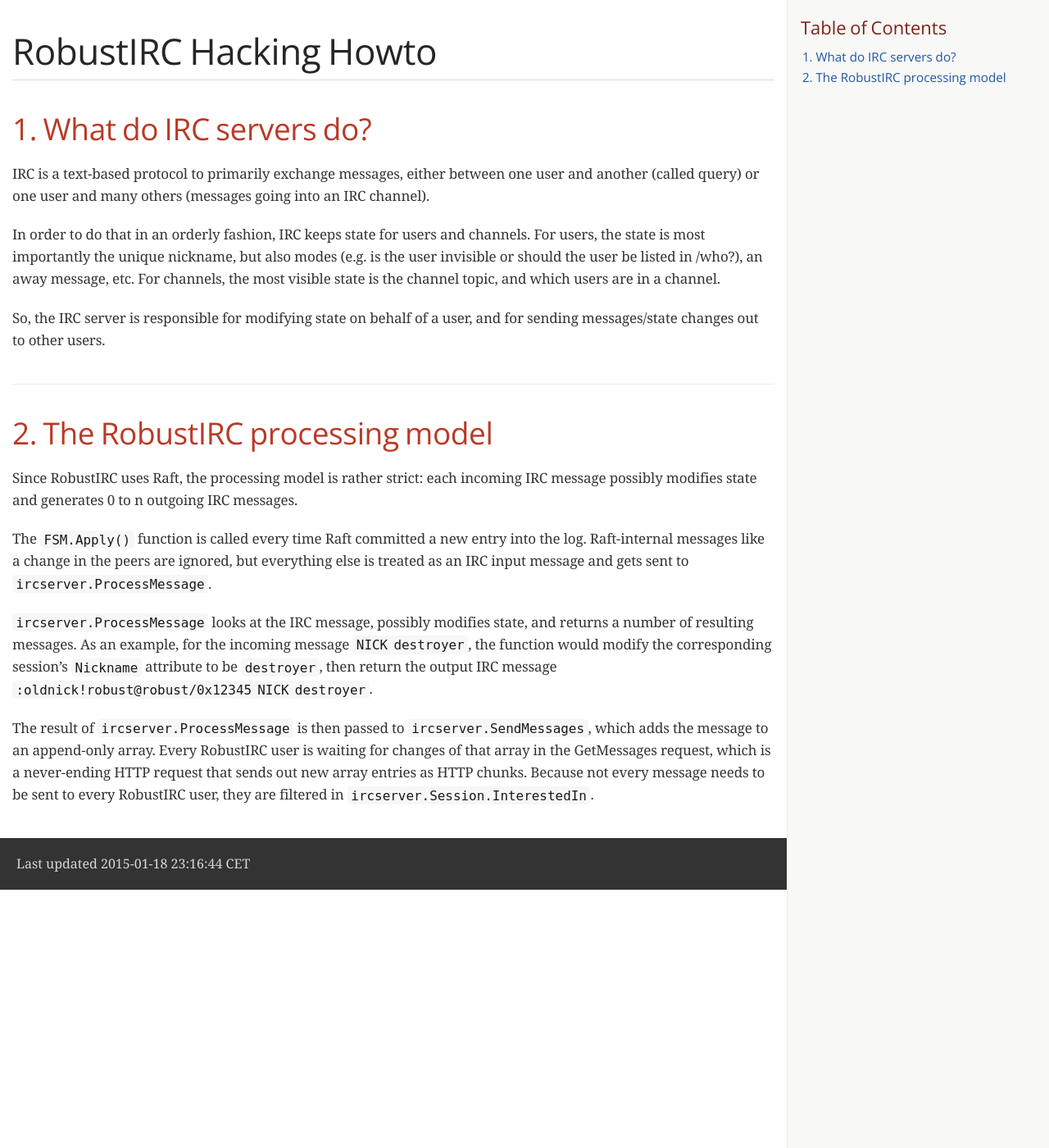
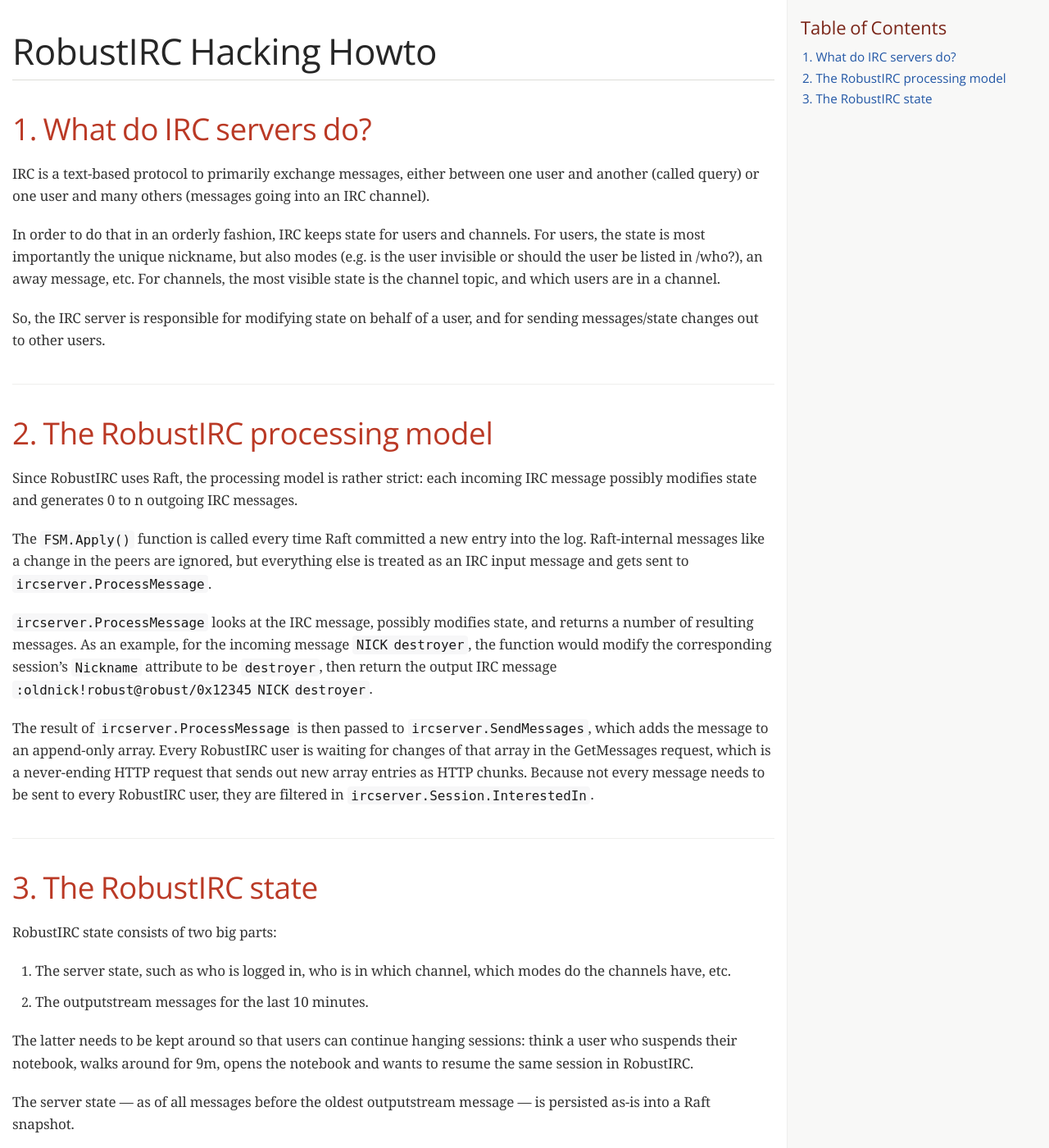
Before and after one commit to robustirc/robustirc.github.io, a Jekyll site: the page docs/hacking-howto.html, which Jekyll copies as it is, in a window 1280 px wide and 1400 px high. Shown: the whole window at 82% size. Built offline with Jekyll 4.4.1, drawn with Linux system fonts in a browser that asks for light colours; some web fonts are replaced; Markdown is read by kramdown in place of the engine named in the settings; some of the changed text lies outside the part shown.

Commit message:
hacking-howto: describe Raft state = RobustIRC state + outputstream
fixes https://github.com/robustirc/robustirc/issues/153

```diff
--- a/docs/hacking-howto.html
+++ b/docs/hacking-howto.html
@@ -4,13 +4,13 @@
 <meta charset="UTF-8">
 <!--[if IE]><meta http-equiv="X-UA-Compatible" content="IE=edge"><![endif]-->
 <meta name="viewport" content="width=device-width, initial-scale=1.0">
-<meta name="generator" content="Asciidoctor 1.5.2">
+<meta name="generator" content="Asciidoctor 1.5.4">
 <title>RobustIRC Hacking Howto</title>
-<link rel="stylesheet" href="https://fonts.googleapis.com/css?family=Open+Sans:300,300italic,400,400italic,600,600italic%7CNoto+Serif:400,400italic,700,700italic%7CDroid+Sans+Mono:400">
+<link rel="stylesheet" href="https://fonts.googleapis.com/css?family=Open+Sans:300,300italic,400,400italic,600,600italic%7CNoto+Serif:400,400italic,700,700italic%7CDroid+Sans+Mono:400,700">
 <style>
 /* Asciidoctor default stylesheet | MIT License | http://asciidoctor.org */
-/* Remove the comments around the @import statement below when using this as a custom stylesheet */
-/*@import "https://fonts.googleapis.com/css?family=Open+Sans:300,300italic,400,400italic,600,600italic%7CNoto+Serif:400,400italic,700,700italic%7CDroid+Sans+Mono:400";*/
+/* Remove comment around @import statement below when using as a custom stylesheet */
+/*@import "https://fonts.googleapis.com/css?family=Open+Sans:300,300italic,400,400italic,600,600italic%7CNoto+Serif:400,400italic,700,700italic%7CDroid+Sans+Mono:400,700";*/
 article,aside,details,figcaption,figure,footer,header,hgroup,main,nav,section,summary{display:block}
 audio,canvas,video{display:inline-block}
 audio:not([controls]){display:none;height:0}
@@ -57,7 +57,6 @@
 img,object,embed{max-width:100%;height:auto}
 object,embed{height:100%}
 img{-ms-interpolation-mode:bicubic}
-#map_canvas img,#map_canvas embed,#map_canvas object,.map_canvas img,.map_canvas embed,.map_canvas object{max-width:none!important}
 .left{float:left!important}
 .right{float:right!important}
 .text-left{text-align:left!important}
@@ -65,10 +64,12 @@
 .text-center{text-align:center!important}
 .text-justify{text-align:justify!important}
 .hide{display:none}
-.antialiased,body{-webkit-font-smoothing:antialiased}
-img{display:inline-block;vertical-align:middle}
+body{-webkit-font-smoothing:antialiased}
+img,object,svg{display:inline-block;vertical-align:middle}
 textarea{height:auto;min-height:50px}
 select{width:100%}
+.center{margin-left:auto;margin-right:auto}
+.spread{width:100%}
 p.lead,.paragraph.lead>p,#preamble>.sectionbody>.paragraph:first-of-type p{font-size:1.21875em;line-height:1.6}
 .subheader,.admonitionblock td.content>.title,.audioblock>.title,.exampleblock>.title,.imageblock>.title,.listingblock>.title,.literalblock>.title,.stemblock>.title,.openblock>.title,.paragraph>.title,.quoteblock>.title,table.tableblock>.title,.verseblock>.title,.videoblock>.title,.dlist>.title,.olist>.title,.ulist>.title,.qlist>.title,.hdlist>.title{line-height:1.45;color:#7a2518;font-weight:400;margin-top:0;margin-bottom:.25em}
 div,dl,dt,dd,ul,ol,li,h1,h2,h3,#toctitle,.sidebarblock>.content>.title,h4,h5,h6,pre,form,p,blockquote,th,td{margin:0;padding:0;direction:ltr}
@@ -111,12 +112,14 @@
 h1{font-size:2.75em}
 h2{font-size:2.3125em}
 h3,#toctitle,.sidebarblock>.content>.title{font-size:1.6875em}
-h4{font-size:1.4375em}}table{background:#fff;margin-bottom:1.25em;border:solid 1px #dedede}
+h4{font-size:1.4375em}}
+table{background:#fff;margin-bottom:1.25em;border:solid 1px #dedede}
 table thead,table tfoot{background:#f7f8f7;font-weight:bold}
 table thead tr th,table thead tr td,table tfoot tr th,table tfoot tr td{padding:.5em .625em .625em;font-size:inherit;color:rgba(0,0,0,.8);text-align:left}
 table tr th,table tr td{padding:.5625em .625em;font-size:inherit;color:rgba(0,0,0,.8)}
 table tr.even,table tr.alt,table tr:nth-of-type(even){background:#f8f8f7}
 table thead tr th,table tfoot tr th,table tbody tr td,table tr td,table tfoot tr td{display:table-cell;line-height:1.6}
+body{tab-size:4}
 h1,h2,h3,#toctitle,.sidebarblock>.content>.title,h4,h5,h6{line-height:1.2;word-spacing:-.05em}
 h1 strong,h2 strong,h3 strong,#toctitle strong,.sidebarblock>.content>.title strong,h4 strong,h5 strong,h6 strong{font-weight:400}
 .clearfix:before,.clearfix:after,.float-group:before,.float-group:after{content:" ";display:table}
@@ -124,7 +127,7 @@
 *:not(pre)>code{font-size:.9375em;font-style:normal!important;letter-spacing:0;padding:.1em .5ex;word-spacing:-.15em;background-color:#f7f7f8;-webkit-border-radius:4px;border-radius:4px;line-height:1.45;text-rendering:optimizeSpeed}
 pre,pre>code{line-height:1.45;color:rgba(0,0,0,.9);font-family:"Droid Sans Mono","DejaVu Sans Mono",monospace;font-weight:400;text-rendering:optimizeSpeed}
 .keyseq{color:rgba(51,51,51,.8)}
-kbd{display:inline-block;color:rgba(0,0,0,.8);font-size:.75em;line-height:1.4;background-color:#f7f7f7;border:1px solid #ccc;-webkit-border-radius:3px;border-radius:3px;-webkit-box-shadow:0 1px 0 rgba(0,0,0,.2),0 0 0 .1em white inset;box-shadow:0 1px 0 rgba(0,0,0,.2),0 0 0 .1em #fff inset;margin:-.15em .15em 0 .15em;padding:.2em .6em .2em .5em;vertical-align:middle;white-space:nowrap}
+kbd{font-family:"Droid Sans Mono","DejaVu Sans Mono",monospace;display:inline-block;color:rgba(0,0,0,.8);font-size:.65em;line-height:1.45;background-color:#f7f7f7;border:1px solid #ccc;-webkit-border-radius:3px;border-radius:3px;-webkit-box-shadow:0 1px 0 rgba(0,0,0,.2),0 0 0 .1em white inset;box-shadow:0 1px 0 rgba(0,0,0,.2),0 0 0 .1em #fff inset;margin:0 .15em;padding:.2em .5em;vertical-align:middle;position:relative;top:-.1em;white-space:nowrap}
 .keyseq kbd:first-child{margin-left:0}
 .keyseq kbd:last-child{margin-right:0}
 .menuseq,.menu{color:rgba(0,0,0,.8)}
@@ -155,29 +158,33 @@
 #toc ul.sectlevel0>li>a{font-style:italic}
 #toc ul.sectlevel0 ul.sectlevel1{margin:.5em 0}
 #toc ul{font-family:"Open Sans","DejaVu Sans",sans-serif;list-style-type:none}
+#toc li{line-height:1.3334;margin-top:.3334em}
 #toc a{text-decoration:none}
 #toc a:active{text-decoration:underline}
 #toctitle{color:#7a2518;font-size:1.2em}
 @media only screen and (min-width:768px){#toctitle{font-size:1.375em}
 body.toc2{padding-left:15em;padding-right:0}
 #toc.toc2{margin-top:0!important;background-color:#f8f8f7;position:fixed;width:15em;left:0;top:0;border-right:1px solid #efefed;border-top-width:0!important;border-bottom-width:0!important;z-index:1000;padding:1.25em 1em;height:100%;overflow:auto}
-#toc.toc2 #toctitle{margin-top:0;font-size:1.2em}
+#toc.toc2 #toctitle{margin-top:0;margin-bottom:.8rem;font-size:1.2em}
 #toc.toc2>ul{font-size:.9em;margin-bottom:0}
 #toc.toc2 ul ul{margin-left:0;padding-left:1em}
 #toc.toc2 ul.sectlevel0 ul.sectlevel1{padding-left:0;margin-top:.5em;margin-bottom:.5em}
 body.toc2.toc-right{padding-left:0;padding-right:15em}
-body.toc2.toc-right #toc.toc2{border-right-width:0;border-left:1px solid #efefed;left:auto;right:0}}@media only screen and (min-width:1280px){body.toc2{padding-left:20em;padding-right:0}
+body.toc2.toc-right #toc.toc2{border-right-width:0;border-left:1px solid #efefed;left:auto;right:0}}
+@media only screen and (min-width:1280px){body.toc2{padding-left:20em;padding-right:0}
 #toc.toc2{width:20em}
 #toc.toc2 #toctitle{font-size:1.375em}
 #toc.toc2>ul{font-size:.95em}
 #toc.toc2 ul ul{padding-left:1.25em}
-body.toc2.toc-right{padding-left:0;padding-right:20em}}#content #toc{border-style:solid;border-width:1px;border-color:#e0e0dc;margin-bottom:1.25em;padding:1.25em;background:#f8f8f7;-webkit-border-radius:4px;border-radius:4px}
+body.toc2.toc-right{padding-left:0;padding-right:20em}}
+#content #toc{border-style:solid;border-width:1px;border-color:#e0e0dc;margin-bottom:1.25em;padding:1.25em;background:#f8f8f7;-webkit-border-radius:4px;border-radius:4px}
 #content #toc>:first-child{margin-top:0}
 #content #toc>:last-child{margin-bottom:0}
 #footer{max-width:100%;background-color:rgba(0,0,0,.8);padding:1.25em}
 #footer-text{color:rgba(255,255,255,.8);line-height:1.44}
 .sect1{padding-bottom:.625em}
-@media only screen and (min-width:768px){.sect1{padding-bottom:1.25em}}.sect1+.sect1{border-top:1px solid #efefed}
+@media only screen and (min-width:768px){.sect1{padding-bottom:1.25em}}
+.sect1+.sect1{border-top:1px solid #efefed}
 #content h1>a.anchor,h2>a.anchor,h3>a.anchor,#toctitle>a.anchor,.sidebarblock>.content>.title>a.anchor,h4>a.anchor,h5>a.anchor,h6>a.anchor{position:absolute;z-index:1001;width:1.5ex;margin-left:-1.5ex;display:block;text-decoration:none!important;visibility:hidden;text-align:center;font-weight:400}
 #content h1>a.anchor:before,h2>a.anchor:before,h3>a.anchor:before,#toctitle>a.anchor:before,.sidebarblock>.content>.title>a.anchor:before,h4>a.anchor:before,h5>a.anchor:before,h6>a.anchor:before{content:"\00A7";font-size:.85em;display:block;padding-top:.1em}
 #content h1:hover>a.anchor,#content h1>a.anchor:hover,h2:hover>a.anchor,h2>a.anchor:hover,h3:hover>a.anchor,#toctitle:hover>a.anchor,.sidebarblock>.content>.title:hover>a.anchor,h3>a.anchor:hover,#toctitle>a.anchor:hover,.sidebarblock>.content>.title>a.anchor:hover,h4:hover>a.anchor,h4>a.anchor:hover,h5:hover>a.anchor,h5>a.anchor:hover,h6:hover>a.anchor,h6>a.anchor:hover{visibility:visible}
@@ -206,7 +213,9 @@
 .sidebarblock .literalblock pre,.sidebarblock .listingblock pre:not(.highlight),.sidebarblock .listingblock pre[class="highlight"],.sidebarblock .listingblock pre[class^="highlight "],.sidebarblock .listingblock pre.CodeRay,.sidebarblock .listingblock pre.prettyprint{background:#f2f1f1}
 .literalblock pre,.literalblock pre[class],.listingblock pre,.listingblock pre[class]{-webkit-border-radius:4px;border-radius:4px;word-wrap:break-word;padding:1em;font-size:.8125em}
 .literalblock pre.nowrap,.literalblock pre[class].nowrap,.listingblock pre.nowrap,.listingblock pre[class].nowrap{overflow-x:auto;white-space:pre;word-wrap:normal}
-@media only screen and (min-width:768px){.literalblock pre,.literalblock pre[class],.listingblock pre,.listingblock pre[class]{font-size:.90625em}}@media only screen and (min-width:1280px){.literalblock pre,.literalblock pre[class],.listingblock pre,.listingblock pre[class]{font-size:1em}}.literalblock.output pre{color:#f7f7f8;background-color:rgba(0,0,0,.9)}
+@media only screen and (min-width:768px){.literalblock pre,.literalblock pre[class],.listingblock pre,.listingblock pre[class]{font-size:.90625em}}
+@media only screen and (min-width:1280px){.literalblock pre,.literalblock pre[class],.listingblock pre,.listingblock pre[class]{font-size:1em}}
+.literalblock.output pre{color:#f7f7f8;background-color:rgba(0,0,0,.9)}
 .listingblock pre.highlightjs{padding:0}
 .listingblock pre.highlightjs>code{padding:1em;-webkit-border-radius:4px;border-radius:4px}
 .listingblock pre.prettyprint{border-width:0}
@@ -216,7 +225,7 @@
 .listingblock.terminal pre .command:before{content:attr(data-prompt);padding-right:.5em;color:#999}
 .listingblock.terminal pre .command:not([data-prompt]):before{content:"$"}
 table.pyhltable{border-collapse:separate;border:0;margin-bottom:0;background:none}
-table.pyhltable td{vertical-align:top;padding-top:0;padding-bottom:0}
+table.pyhltable td{vertical-align:top;padding-top:0;padding-bottom:0;line-height:1.45}
 table.pyhltable td.code{padding-left:.75em;padding-right:0}
 pre.pygments .lineno,table.pyhltable td:not(.code){color:#999;padding-left:0;padding-right:.5em;border-right:1px solid #ddddd8}
 pre.pygments .lineno{display:inline-block;margin-right:.25em}
@@ -237,13 +246,12 @@
 .verseblock .attribution{margin-top:1.25rem;margin-left:.5ex}
 .quoteblock .attribution,.verseblock .attribution{font-size:.9375em;line-height:1.45;font-style:italic}
 .quoteblock .attribution br,.verseblock .attribution br{display:none}
-.quoteblock .attribution cite,.verseblock .attribution cite{display:block;letter-spacing:-.05em;color:rgba(0,0,0,.6)}
+.quoteblock .attribution cite,.verseblock .attribution cite{display:block;letter-spacing:-.025em;color:rgba(0,0,0,.6)}
 .quoteblock.abstract{margin:0 0 1.25em 0;display:block}
 .quoteblock.abstract blockquote,.quoteblock.abstract blockquote p{text-align:left;word-spacing:0}
 .quoteblock.abstract blockquote:before,.quoteblock.abstract blockquote p:first-of-type:before{display:none}
 table.tableblock{max-width:100%;border-collapse:separate}
 table.tableblock td>.paragraph:last-child p>p:last-child,table.tableblock th>p:last-child,table.tableblock td>p:last-child{margin-bottom:0}
-table.spread{width:100%}
 table.tableblock,th.tableblock,td.tableblock{border:0 solid #dedede}
 table.grid-all th.tableblock,table.grid-all td.tableblock{border-width:0 1px 1px 0}
 table.grid-all tfoot>tr>th.tableblock,table.grid-all tfoot>tr>td.tableblock{border-width:1px 1px 0 0}
@@ -289,8 +297,8 @@
 ol.lowergreek{list-style-type:lower-greek}
 .hdlist>table,.colist>table{border:0;background:none}
 .hdlist>table>tbody>tr,.colist>table>tbody>tr{background:none}
-td.hdlist1{padding-right:.75em;font-weight:bold}
-td.hdlist1,td.hdlist2{vertical-align:top}
+td.hdlist1,td.hdlist2{vertical-align:top;padding:0 .625em}
+td.hdlist1{font-weight:bold;padding-bottom:1.25em}
 .literalblock+.colist,.listingblock+.colist{margin-top:-.5em}
 .colist>table tr>td:first-of-type{padding:0 .75em;line-height:1}
 .colist>table tr>td:last-of-type{padding:.25em 0}
@@ -303,13 +311,14 @@
 .image.left,.image.right{margin-top:.25em;margin-bottom:.25em;display:inline-block;line-height:0}
 .image.left{margin-right:.625em}
 .image.right{margin-left:.625em}
-a.image{text-decoration:none}
-span.footnote,span.footnoteref{vertical-align:super;font-size:.875em}
-span.footnote a,span.footnoteref a{text-decoration:none}
-span.footnote a:active,span.footnoteref a:active{text-decoration:underline}
+a.image{text-decoration:none;display:inline-block}
+a.image object{pointer-events:none}
+sup.footnote,sup.footnoteref{font-size:.875em;position:static;vertical-align:super}
+sup.footnote a,sup.footnoteref a{text-decoration:none}
+sup.footnote a:active,sup.footnoteref a:active{text-decoration:underline}
 #footnotes{padding-top:.75em;padding-bottom:.75em;margin-bottom:.625em}
 #footnotes hr{width:20%;min-width:6.25em;margin:-.25em 0 .75em 0;border-width:1px 0 0 0}
-#footnotes .footnote{padding:0 .375em;line-height:1.3;font-size:.875em;margin-left:1.2em;text-indent:-1.2em;margin-bottom:.2em}
+#footnotes .footnote{padding:0 .375em 0 .225em;line-height:1.3334;font-size:.875em;margin-left:1.2em;text-indent:-1.05em;margin-bottom:.2em}
 #footnotes .footnote a:first-of-type{font-weight:bold;text-decoration:none}
 #footnotes .footnote:last-of-type{margin-bottom:0}
 #content #footnotes{margin-top:-.625em;margin-bottom:0;padding:.75em 0}
@@ -367,11 +376,10 @@
 pre .conum[data-value]{position:relative;top:-.125em}
 b.conum *{color:inherit!important}
 .conum:not([data-value]):empty{display:none}
-h1,h2{letter-spacing:-.01em}
-dt,th.tableblock,td.content{text-rendering:optimizeLegibility}
-p,td.content{letter-spacing:-.01em}
-p strong,td.content strong{letter-spacing:-.005em}
-p,blockquote,dt,td.content{font-size:1.0625rem}
+dt,th.tableblock,td.content,div.footnote{text-rendering:optimizeLegibility}
+h1,h2,p,td.content,span.alt{letter-spacing:-.01em}
+p strong,td.content strong,div.footnote strong{letter-spacing:-.005em}
+p,blockquote,dt,td.content,span.alt{font-size:1.0625rem}
 p{margin-bottom:1.25rem}
 .sidebarblock p,.sidebarblock dt,.sidebarblock td.content,p.tableblock{font-size:1em}
 .exampleblock>.content{background-color:#fffef7;border-color:#e0e0dc;-webkit-box-shadow:0 1px 4px #e0e0dc;box-shadow:0 1px 4px #e0e0dc}
@@ -382,9 +390,9 @@
 a.bare,a[href^="#"],a[href^="mailto:"]{text-decoration:none!important}
 a[href^="http:"]:not(.bare):after,a[href^="https:"]:not(.bare):after{content:"(" attr(href) ")";display:inline-block;font-size:.875em;padding-left:.25em}
 abbr[title]:after{content:" (" attr(title) ")"}
-pre,blockquote,tr,img{page-break-inside:avoid}
+pre,blockquote,tr,img,object,svg{page-break-inside:avoid}
 thead{display:table-header-group}
-img{max-width:100%!important}
+svg{max-width:100%}
 p,blockquote,dt,td.content{font-size:1em;orphans:3;widows:3}
 h2,h3,#toctitle,.sidebarblock>.content>.title{page-break-after:avoid}
 #toc,.sidebarblock,.exampleblock>.content{background:none!important}
@@ -417,6 +425,7 @@
 <ul class="sectlevel1">
 <li><a href="#_what_do_irc_servers_do">1. What do IRC servers do?</a></li>
 <li><a href="#_the_robustirc_processing_model">2. The RobustIRC processing model</a></li>
+<li><a href="#_the_robustirc_state">3. The RobustIRC state</a></li>
 </ul>
 </div>
 </div>
@@ -472,10 +481,60 @@
 </div>
 </div>
 </div>
+<div class="sect1">
+<h2 id="_the_robustirc_state">3. The RobustIRC state</h2>
+<div class="sectionbody">
+<div class="paragraph">
+<p>RobustIRC state consists of two big parts:</p>
+</div>
+<div class="olist arabic">
+<ol class="arabic">
+<li>
+<p>The server state, such as who is logged in, who is in which channel, which
+modes do the channels have, etc.</p>
+</li>
+<li>
+<p>The outputstream messages for the last 10 minutes.</p>
+</li>
+</ol>
+</div>
+<div class="paragraph">
+<p>The latter needs to be kept around so that users can continue hanging sessions:
+think a user who suspends their notebook, walks around for 9m, opens the
+notebook and wants to resume the same session in RobustIRC.</p>
+</div>
+<div class="paragraph">
+<p>The server state — as of all messages before the oldest outputstream message —
+is persisted as-is into a Raft snapshot.</p>
+</div>
+<div class="paragraph">
+<p>Instead of storing the outputstream in a Raft snapshot, we actually store the
+input messages and replay them on the restored state when restoring from
+snapshots. This can be thought of as a compression schema: instead of saving the
+all the output messages (typically relatively long, for some messages also
+many), we save the 1 input message (typically short).</p>
+</div>
+<div class="paragraph">
+<p>Since these input messages will only ever be read (sequentially) when restoring
+from snapshots or when taking a new snapshot, it makes sense to quickly spill
+them to disk to conserve main memory: they are stored in the “irclog” LevelDB
+database.</p>
+</div>
+<div class="paragraph">
+<p>You might wonder how the “raftlog” LevelDB database differs from the “irclog”
+database, as seemingly both store the input messages. This is true, but the
+timescales are different: raft assumes that all messages which were processed
+before taking a snapshot can be deleted because their state changes are
+represented in the snapshot. Hence, messages more recent than 10 minutes might
+already be deleted in the “raftlog” database, when we still might need to serve
+them to users.</p>
+</div>
+</div>
+</div>
 </div>
 <div id="footer">
 <div id="footer-text">
-Last updated 2015-01-18 23:16:44 CET
+Last updated 2017-06-18 14:05:51 CEST
 </div>
 </div>
 </body>
```
Also changed, not shown: 1 other file.
